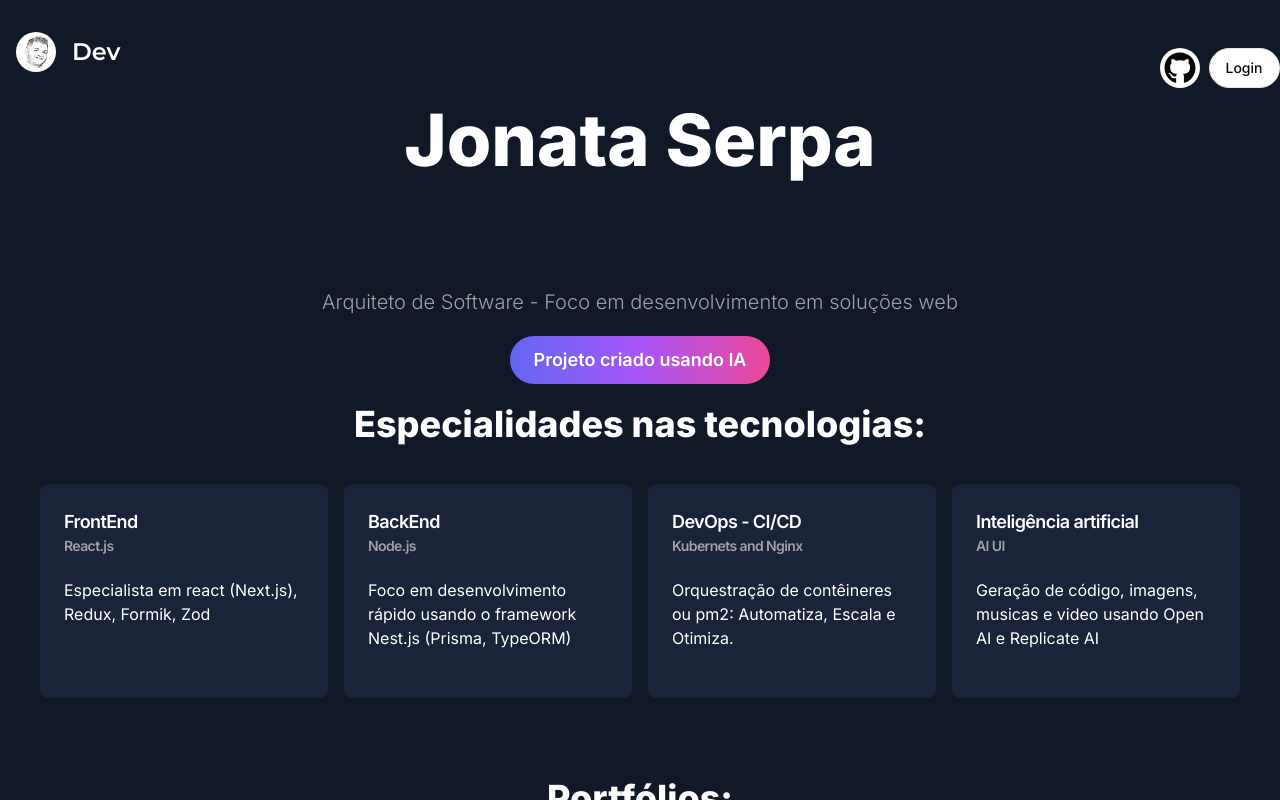
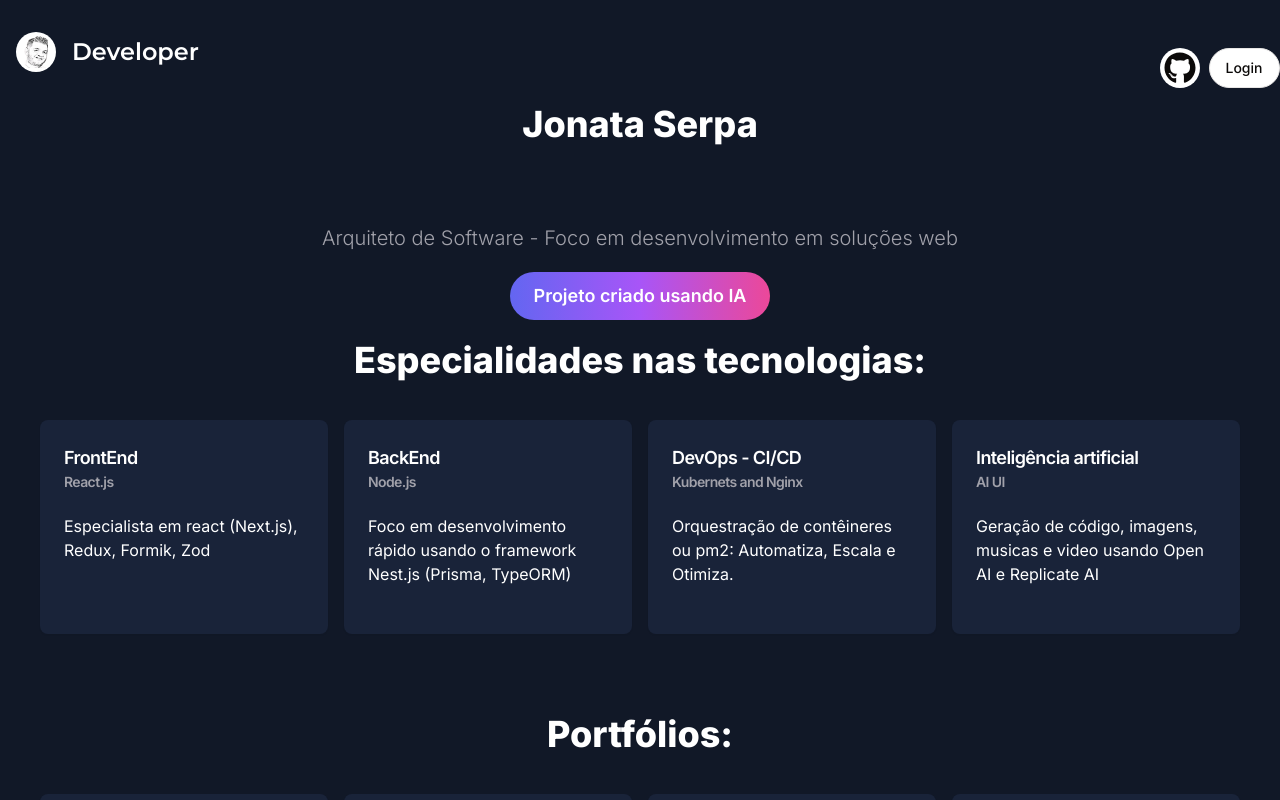
Before and after one commit to jonataserpa/frontend-next13-ai-saas, a Next.js app: page / in a window 1280 px wide. Built offline with nearby package versions, Linux system fonts and the light colour scheme; no server answers.

Commit message:
fix: adjust size

```diff
--- a/app/layout.tsx
+++ b/app/layout.tsx
@@ -27,7 +27,6 @@ export default async function RootLayout({
       <html lang="en" suppressHydrationWarning>
         <CrispProvider />
         <body className={font.className}>
-          <link rel="icon" href="/favicon.ico" sizes="any" />
           <ToasterProvider />
           <ModalProvider />
           {children}
--- a/components/landing-hero.tsx
+++ b/components/landing-hero.tsx
@@ -12,7 +12,7 @@ export const LandingHero = () => {
 
   return (
     <div className="text-white font-bold py-18 text-center space-y-5">
-      <div className="text-4xl sm:text-5xl md:text-6xl lg:text-7xl space-y-5 font-extrabold">
+      <div className="text-3xl sm:text-5xl md:text-4xl lg:text-4xl space-y-5 font-extrabold">
         <NextSeo
           title="Jonata Serpa"
           description="Arquiteto de Software - Foco em desenvolvimento em soluções web"
--- a/components/landing-navbar.tsx
+++ b/components/landing-navbar.tsx
@@ -23,7 +23,7 @@ export const LandingNavbar = () => {
         </div>
         </div>
         <h1 className={cn("text-2xl p-4 font-bold text-white", font.className)}>
-          Dev
+          Developer
         </h1>
       </Link>
       <div className="flex items-center gap-x-2">
```
